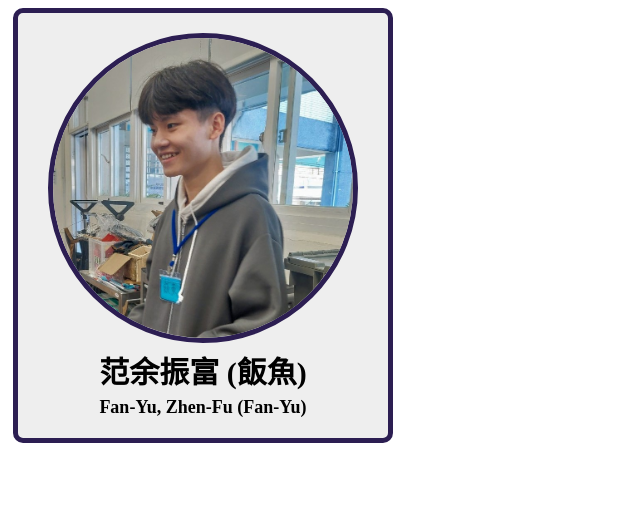
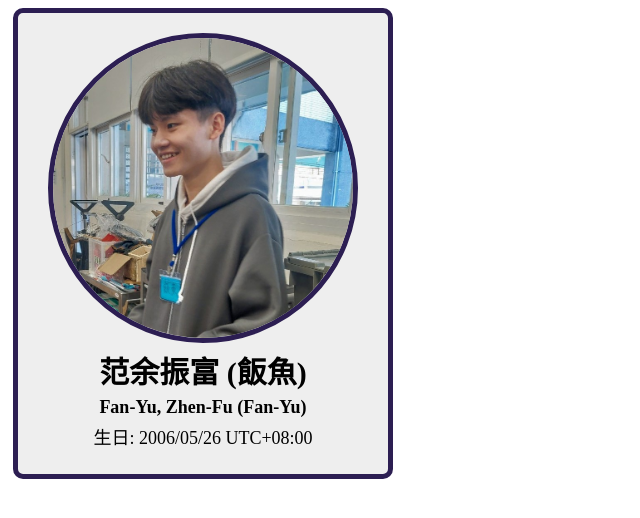
Before and after one commit to fanyuuu2006/fanyu-web, a Next.js app in the folder frontend/: page / in a window 1280 px wide. Shown: the top 518 px of the page, without its empty margins (0-640 px from the left). Built offline with nearby package versions, Linux system fonts and the light colour scheme.

Commit message:
feat: 生日

```diff
--- a/frontend/src/components/ProfileDiv.jsx
+++ b/frontend/src/components/ProfileDiv.jsx
@@ -1,6 +1,7 @@
 import Image from "next/image";
 import CampPhoto from "@/assets/images/CampPhoto.jpg";
-import Profile from "@/json/Profile.json"
+import Profile from "@/json/Profile.json";
+import { getFallbackRouteParams } from "next/dist/server/request/fallback-params";
 
 function HeadPhoto() {
   return (
@@ -26,7 +27,17 @@ function Name() {
         {`${Profile.Name.Chinese} (${Profile.Nickname.Chinese})`}
       </p>
       <p style={{ fontSize: "18px", fontWeight: "bold", margin: "0px" }}>
-      {`${Profile.Name.English} (${Profile.Nickname.English})`}
+        {`${Profile.Name.English} (${Profile.Nickname.English})`}
+      </p>
+    </>
+  );
+}
+
+function Birthday() {
+  return (
+    <>
+      <p style={{ fontSize: "18px", margin: "5px" }}>
+        {`生日: ${Profile.Birthday}`}
       </p>
     </>
   );
@@ -37,6 +48,7 @@ export default function ProfileDiv() {
     <div className="ProfileDiv">
       <HeadPhoto />
       <Name />
+      <Birthday />
     </div>
   );
 }
--- a/frontend/src/json/Profile.json
+++ b/frontend/src/json/Profile.json
@@ -1,5 +1,5 @@
 {
-    "Name":{
+  "Name": {
     "Chinese": "范余振富",
     "English": "Fan-Yu, Zhen-Fu"
   },
@@ -7,5 +7,15 @@
     "Chinese": "飯魚",
     "English": "Fan-Yu"
   },
-    "Birthday": "2006/05/26"
+  "Birthday": "2006/05/26 UTC+08:00",
+  "Education": {
+    "School": {
+      "Chinese": "國立臺灣科技大學",
+      "English": "National Taiwan University of Science and Technology"
+    },
+    "Department":{
+        "Chinese": "資訊管理系",
+        "English": "Department of Infomation Management"
     }
+  }
+}
--- a/frontend/src/styles/globals.css
+++ b/frontend/src/styles/globals.css
@@ -1,6 +1,9 @@
 :root{
     --div-background-color: #EEEEEE;
+
     --div-border-lv1: 5px solid #2c1e52;
+    --div-border-lv2: 3px solid #2c1e52;
+    --div-border-lv3: 1px solid #2c1e52;
 
     --padding-small: 10px;
     --padding-medium: 20px;
```
Lines whose indentation alone changed are shown as unchanged.
